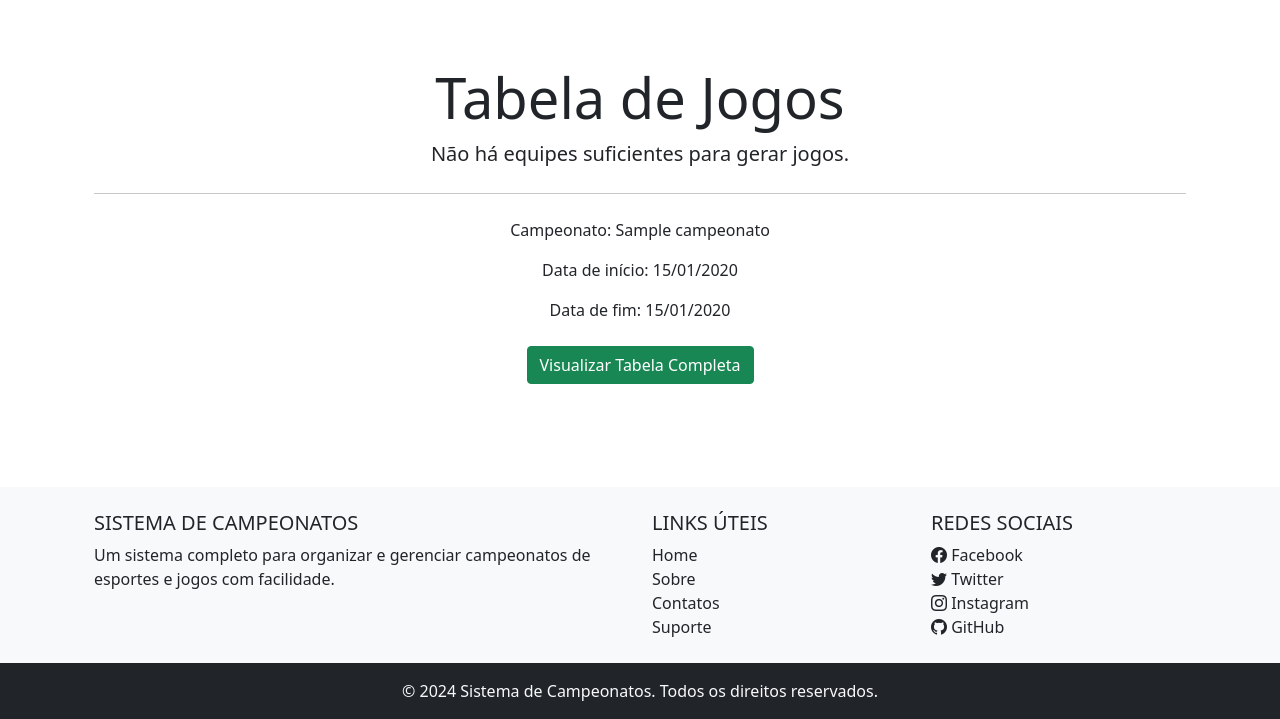
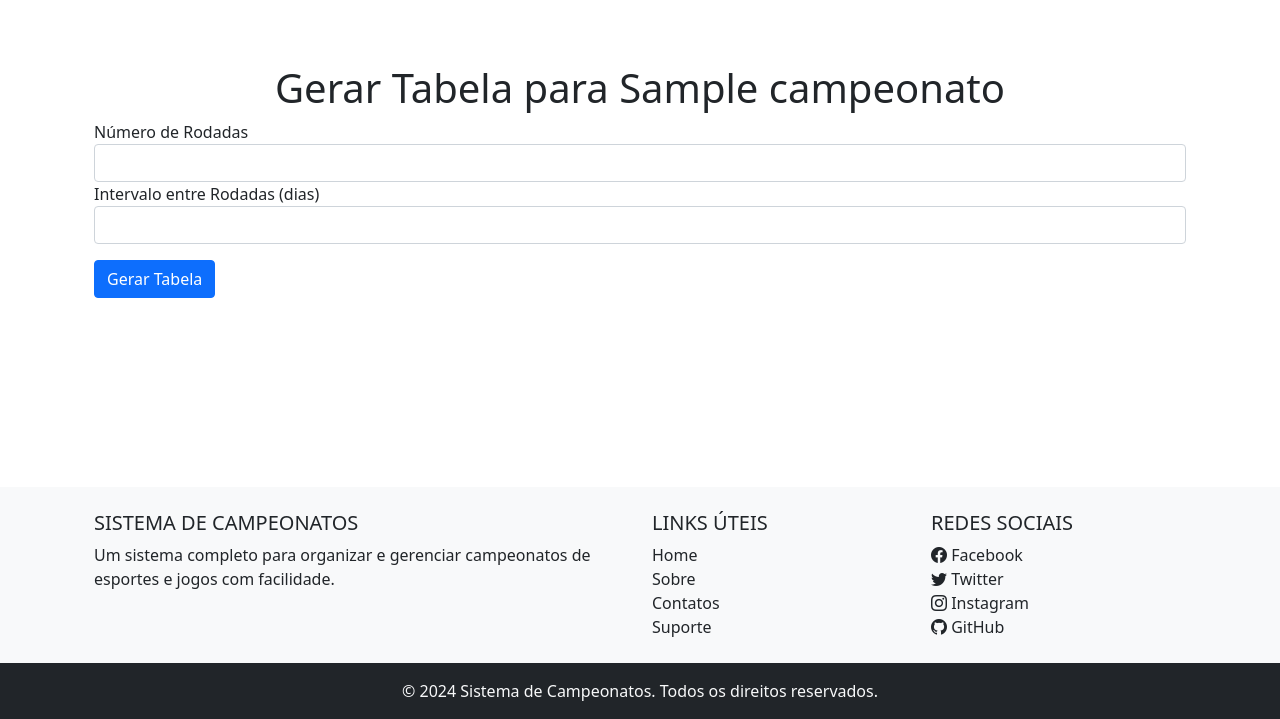
Before and after one commit to Sam0929/Projeto_Camp, a Django app: page /gerenciamento/gerar_tabela/1/ in a window 1280 px wide. Shown: the part 81-800 px from the top of the page. Run offline with Django 5.2, Linux system fonts and the light colour scheme; tables that the repository leaves empty hold one stand-in row (values such as "Sample post"); some libraries are stand-ins or nearby versions.

Commit message:
v1.7 geração de rodadas corretamente

```diff
--- /dev/null
+++ b/gerenciamento_campeonatos/templates/gerar_tabela.html
@@ -0,0 +1,25 @@
+{% extends "base.html" %}
+
+{% block title %}Gerar Tabela{% endblock %}
+
+{% block content %}
+<div class="container mt-5">
+    <h1 class="text-center">Gerar Tabela para {{ campeonato.nome }}</h1>
+
+    <form method="POST" action="{% url 'gerar_tabela' campeonato.id %}">
+        {% csrf_token %}
+
+        <div class="form-group">
+            <label for="numero_rodadas">Número de Rodadas</label>
+            <input type="number" class="form-control" id="numero_rodadas" name="numero_rodadas" min="1" required>
+        </div>
+
+        <div class="form-group">
+            <label for="intervalo_dias">Intervalo entre Rodadas (dias)</label>
+            <input type="number" class="form-control" id="intervalo_dias" name="intervalo_dias" min="1" required>
+        </div>
+
+        <button type="submit" class="btn btn-primary mt-3">Gerar Tabela</button>
+    </form>
+</div>
+{% endblock %}
--- a/gerenciamento_campeonatos/templates/tabela_gerada.html
+++ b/gerenciamento_campeonatos/templates/tabela_gerada.html
@@ -14,6 +14,28 @@
     </div>
 
     <!-- Adicione aqui outras informações da tabela, como os jogos gerados -->
+    <div class="mt-4">
+        {% for rodada in campeonato.rodadas.all %}
+            <h3 class="mt-4">Rodada {{ rodada.numero }} - {{ rodada.data|date:"d/m/Y" }}</h3>
+            <ul class="list-group mb-3">
+                {% for jogo in rodada.jogos.all %}
+                    <li class="list-group-item d-flex justify-content-between align-items-center">
+                        <div>
+                            {{ jogo.time_casa.equipe_participante }} vs {{ jogo.time_fora.equipe_participante }}
+                            <small>({{ jogo.data_horario|date:"d/m/Y H:i" }})</small>
+                        </div>
+                        <div>
+                            {% if jogo.resultado_jogo %}
+                                <span class="badge bg-success rounded-pill">Resultado: {{ jogo.resultado_jogo.gols_time_casa }} - {{ jogo.resultado_jogo.gols_time_fora }}</span>
+                            {% else %}
+                                <span class="badge bg-secondary rounded-pill">Resultado: Não disponível</span>
+                            {% endif %}
+                        </div>
+                    </li>
+                {% endfor %}
+            </ul>
+        {% endfor %}
+    </div>
 
     <div class="mt-4 text-center">
         <a href="{% url 'visualizar_tabela' campeonato.id %}" class="btn btn-success">Visualizar Tabela Completa</a>
--- a/gerenciamento_campeonatos/urls.py
+++ b/gerenciamento_campeonatos/urls.py
@@ -6,4 +6,5 @@ urlpatterns = [
     path('gerar_tabela/<int:campeonato_id>/', views.gerar_tabela, name='gerar_tabela'),
     path('visualizar_tabela/<int:campeonato_id>/', views.visualizar_tabela, name='visualizar_tabela'),
     path('resultados/<int:campeonato_id>/', views.registrar_resultados, name='registrar_resultados'),
+    path('gerar_tabela/<int:campeonato_id>/', views.gerar_tabela, name='gerar_tabela'),
 ]
--- a/gerenciamento_campeonatos/utils.py
+++ b/gerenciamento_campeonatos/utils.py
@@ -1,9 +1,10 @@
-import itertools
 from datetime import timedelta
+import random
 from .models import Rodada, Jogo
-from campeonatos.models import Inscricao  # Importar o modelo de Inscrição
+from campeonatos.models import Inscricao
 
-def gerar_jogos(campeonato):
+
+def gerar_jogos(campeonato, numero_rodadas, intervalo_dias):
     # Resgata todas as inscrições e agrupa os participantes por times
     inscricoes = Inscricao.objects.filter(campeonato=campeonato)
     times = {}
@@ -12,42 +13,66 @@ def gerar_jogos(campeonato):
     for inscricao in inscricoes:
         equipe = inscricao.participante.equipe_participante
         if equipe not in times:
-            times[equipe] = []  # Inicializa uma lista para o time se ainda não existir
+            times[equipe] = []
         times[equipe].append(inscricao.participante)
 
     equipes = list(times.keys())
     numero_equipes = len(equipes)
 
-    print(f"Times: {equipes}")  # Para verificar a lista de equipes no terminal
-
     if numero_equipes < 2:
         return "Não há equipes suficientes para gerar jogos."
 
-    # Gera todas as combinações de jogos entre as equipes
-    combinacoes = list(itertools.combinations(equipes, 2))
+    # Adicionar uma equipe fantasma caso o número de equipes seja ímpar
+    if numero_equipes % 2 != 0:
+        equipes.append(None)  # 'None' representará a equipe que "descansa"
+
+    numero_equipes = len(equipes)
+    combinacoes_rodadas = []
+
+    # Round-robin para gerar todas as rodadas
+    for rodada_numero in range(numero_rodadas):
+        rodada_atual = []
+        equipes_disponiveis = equipes[:]
+
+        # Embaralhar para garantir a aleatoriedade nas rodadas
+        random.shuffle(equipes_disponiveis)
+
+        while equipes_disponiveis:
+            equipe_casa = equipes_disponiveis.pop(0)
+            equipe_fora = equipes_disponiveis.pop(0)
+
+            # Adicionar apenas se não for a equipe fantasma
+            if equipe_casa and equipe_fora:
+                rodada_atual.append((equipe_casa, equipe_fora))
+
+        combinacoes_rodadas.append(rodada_atual)
+
     data_inicial = campeonato.data_inicio
 
-    for i, (equipe_casa, equipe_fora) in enumerate(combinacoes):
-        rodada_numero = i // (numero_equipes // 2) + 1
-        data_jogo = data_inicial + timedelta(days=rodada_numero * 7)  # Uma rodada por semana
+    # Criar jogos por rodada
+    for rodada_numero, jogos in enumerate(combinacoes_rodadas):
+        data_rodada = data_inicial + timedelta(days=rodada_numero * intervalo_dias)
 
-        # Seleciona um participante de cada equipe para o jogo (aqui usamos o primeiro participante de cada equipe)
-        time_casa = times[equipe_casa][0]  # Primeiro participante do time da casa
-        time_fora = times[equipe_fora][0]  # Primeiro participante do time visitante
+        # Verifica se a data da rodada ultrapassa a data de fim do campeonato
+        if data_rodada > campeonato.data_fim:
+            return "Não é possível gerar rodadas além da data de fim do campeonato."
 
-        # Cria ou recupera a rodada
         rodada, created = Rodada.objects.get_or_create(
             campeonato=campeonato,
-            numero=rodada_numero,
-            defaults={'data': data_jogo}
+            numero=rodada_numero + 1,
+            defaults={'data': data_rodada}
         )
 
-        # Cria o jogo na rodada
-        Jogo.objects.create(
-            rodada=rodada,
-            time_casa=time_casa,
-            time_fora=time_fora,
-            data_horario=data_jogo
-        )
+        # Criar os jogos da rodada
+        for equipe_casa, equipe_fora in jogos:
+            time_casa = times[equipe_casa][0]  # Primeiro participante do time da casa
+            time_fora = times[equipe_fora][0]  # Primeiro participante do time visitante
+
+            Jogo.objects.create(
+                rodada=rodada,
+                time_casa=time_casa,
+                time_fora=time_fora,
+                data_horario=data_rodada
+            )
 
     return "Jogos gerados com sucesso!"
--- a/gerenciamento_campeonatos/views.py
+++ b/gerenciamento_campeonatos/views.py
@@ -5,6 +5,7 @@ from campeonatos.models import Inscricao  # Importar o modelo de Inscrição
 from django.urls import reverse
 from campeonatos.models import Campeonato
 from gerenciamento_campeonatos.models import Jogo, Resultado
+from datetime import timedelta
 
 
 def index(request):
@@ -24,8 +25,19 @@ def index(request):
 
 def gerar_tabela(request, campeonato_id):
     campeonato = get_object_or_404(Campeonato, id=campeonato_id)
-    mensagem = gerar_jogos(campeonato)
-    return render(request, 'tabela_gerada.html', {'mensagem': mensagem, 'campeonato': campeonato})
+
+    if request.method == 'POST':
+        # Pegando os dados do formulário
+        numero_rodadas = int(request.POST.get('numero_rodadas'))
+        intervalo_dias = int(request.POST.get('intervalo_dias'))
+
+        # Gera os jogos com base nas opções do usuário
+        mensagem = gerar_jogos(campeonato, numero_rodadas, intervalo_dias)
+
+        # Redireciona para visualizar a tabela após gerar os jogos
+        return redirect(reverse('visualizar_tabela', args=[campeonato_id]))
+
+    return render(request, 'gerar_tabela.html', {'campeonato': campeonato})
 
 
 def visualizar_tabela(request, campeonato_id):
```
